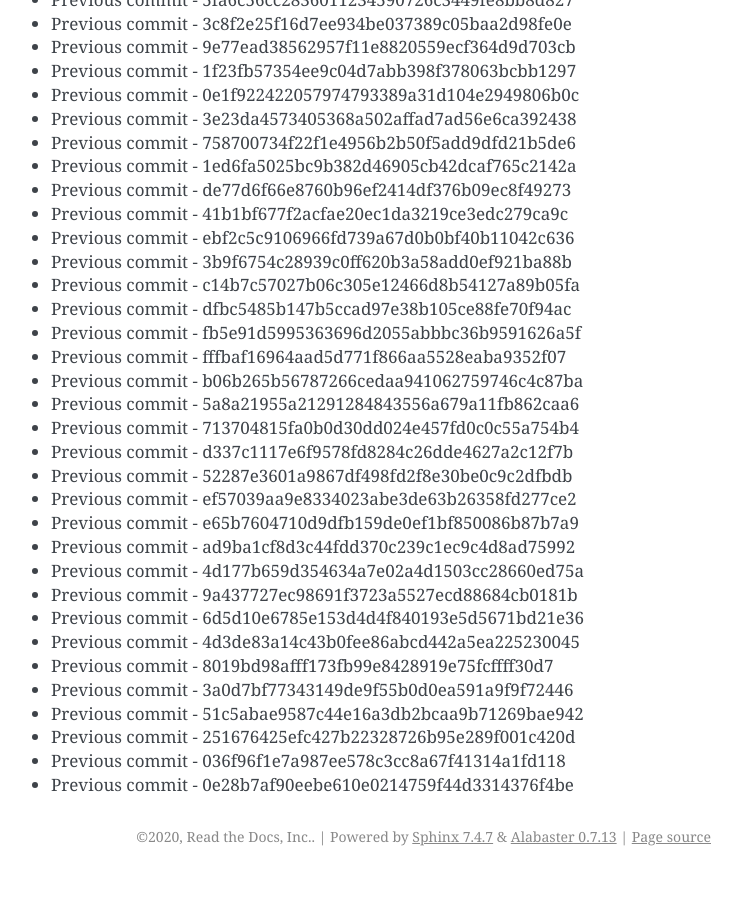
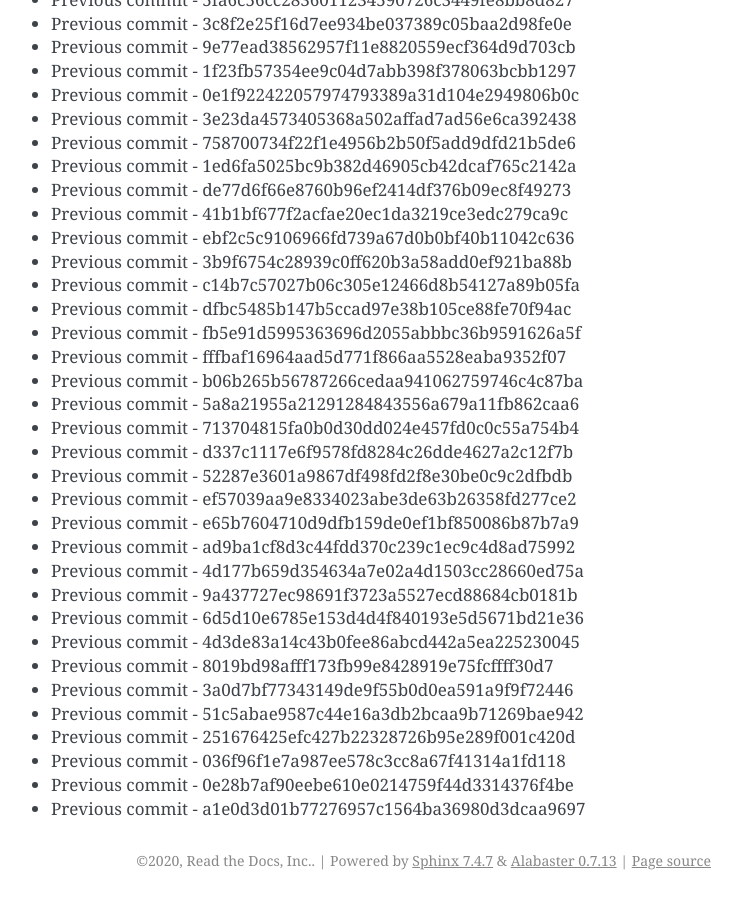
Before and after one commit to readthedocs/rtd-git-stresstest, a Sphinx documentation site: the page built from docs/updates.rst, in a window 1280 px wide and 900 px high, scrolled down 46203 px. Shown: the whole window, without its empty margins (399-1141 px from the left). Built offline with Sphinx 7.4.7, drawn with Linux system fonts in a browser that asks for light colours; before the commit the page ends 47079 px from its top, so only the background shows below that.

Commit message:
Generating commit from previous: a1e0d3d01b77276957c1564ba36980d3dcaa9697

```diff
--- a/docs/updates.rst
+++ b/docs/updates.rst
@@ -1973,3 +1973,4 @@ It can be tested for any performance characteristics.
 * Previous commit - 251676425efc427b22328726b95e289f001c420d
 * Previous commit - 036f96f1e7a987ee578c3cc8a67f41314a1fd118
 * Previous commit - 0e28b7af90eebe610e0214759f44d3314376f4be
+* Previous commit - a1e0d3d01b77276957c1564ba36980d3dcaa9697
```
